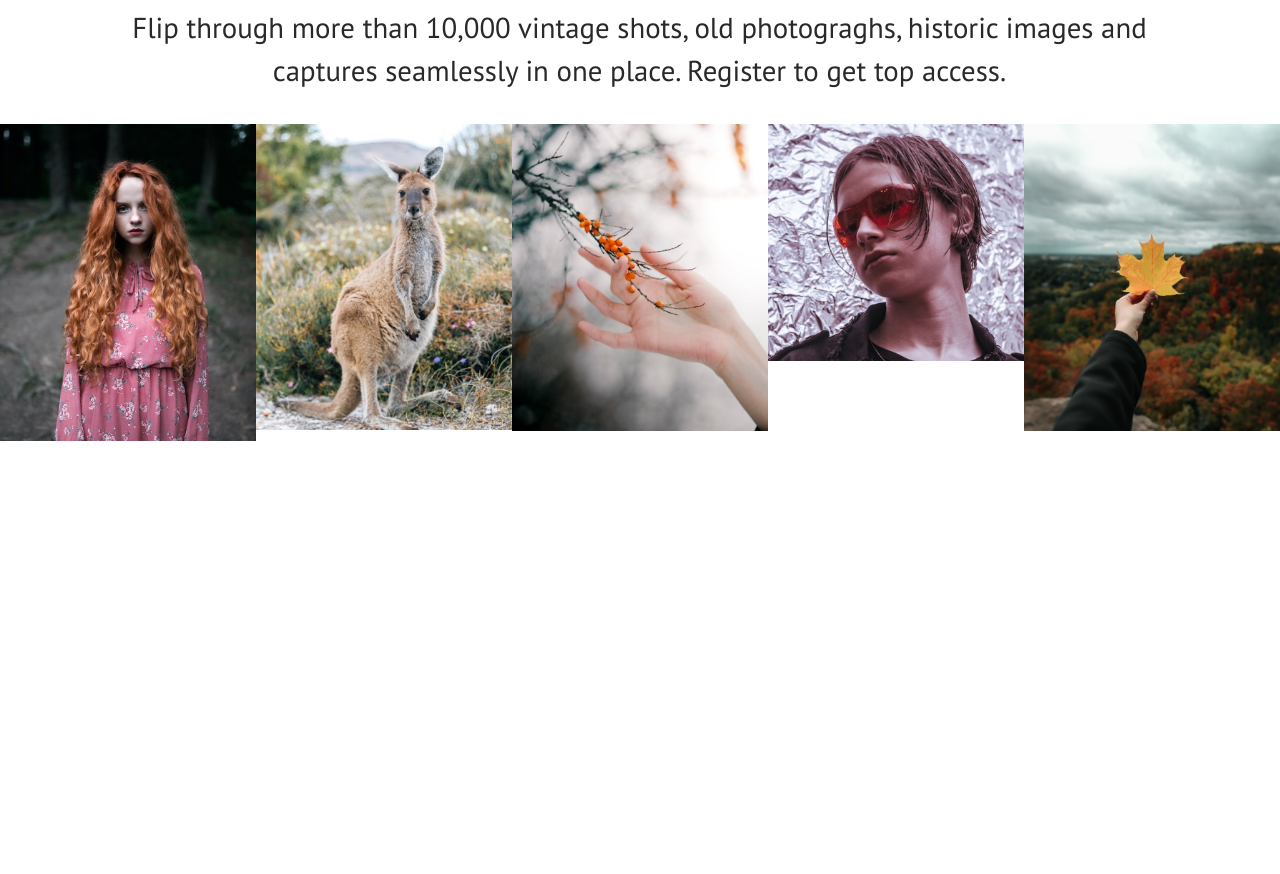
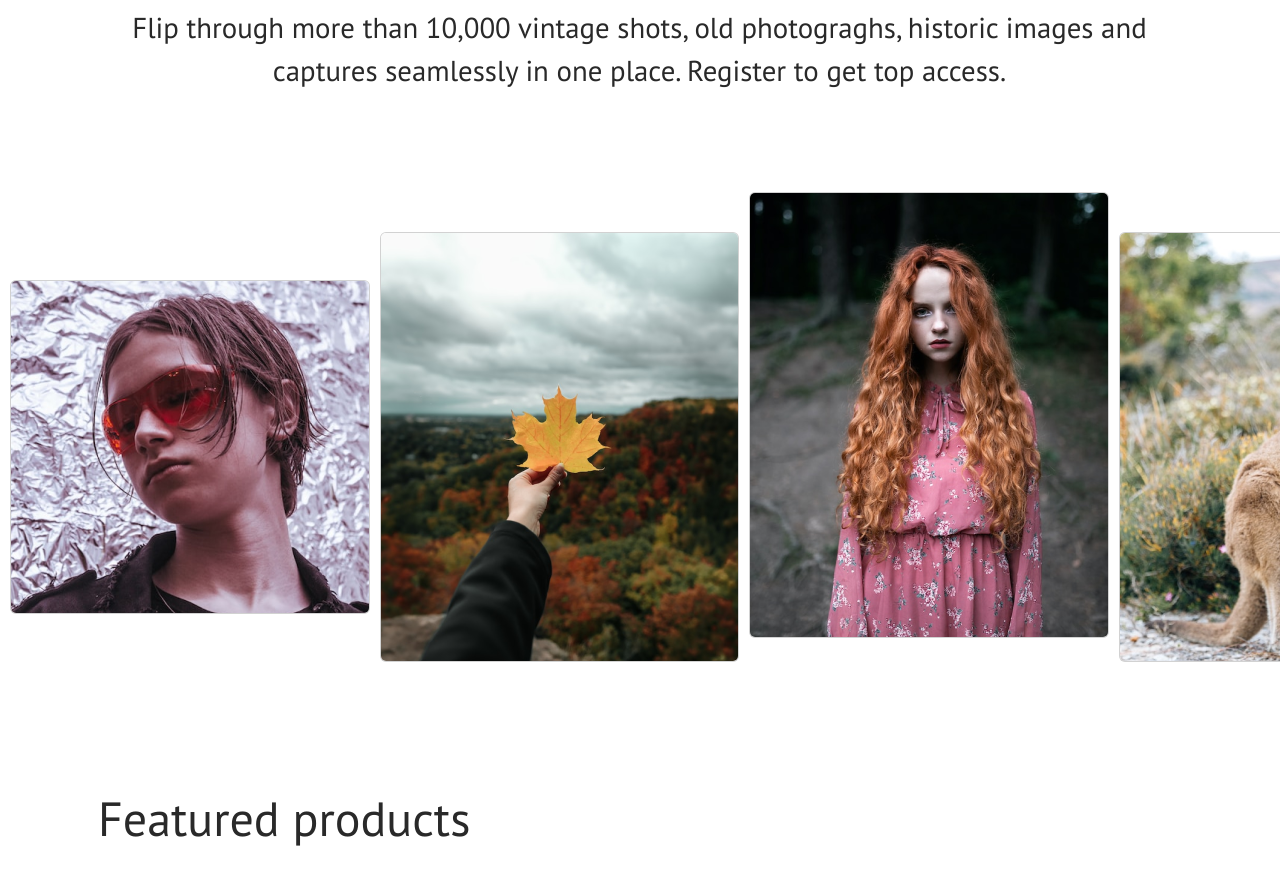
Before and after one commit to Barnyvic/artsy, a React (Vite) app: page / in a window 1280 px wide. Shown: the part 300-1174 px from the top of the page. Before the commit the page ends 800 px from the top, so only its background shows below. Built offline with nearby package versions, Linux system fonts and the light colour scheme; a web font is replaced by a local one.

Commit message:
finsihed working on the slider

```diff
--- a/package.json
+++ b/package.json
@@ -10,10 +10,12 @@
   },
   "dependencies": {
     "bootstrap": "^5.2.3",
+    "framer-motion": "^7.6.19",
     "react": "^18.2.0",
     "react-bootstrap": "^2.6.0",
     "react-dom": "^18.2.0",
     "react-icons": "^4.7.1",
+    "react-intersection-observer": "^9.4.1",
     "react-router-dom": "^6.4.4",
     "react-slick": "^0.29.0",
     "sass": "^1.56.1",
--- a/src/App.jsx
+++ b/src/App.jsx
@@ -2,20 +2,24 @@ import HomePage from "./pages/HomePage";
 import Marketplace from "./pages/Marketplace";
 import Auction from "./pages/Auction";
 import Drop from "./pages/Drop";
-import { Route, Routes } from "react-router-dom";
-
-import "slick-carousel/slick/slick.css";
-import "slick-carousel/slick/slick-theme.css";
+import { Route, Routes, useLocation } from "react-router-dom";
+import Navbar from "./components/navbar/Navbar";
+import { AnimatePresence } from "framer-motion";
 
 function App() {
+  const location = useLocation();
+
   return (
     <div className="App">
-      <Routes>
-        <Route path="/" element={<HomePage />} />
-        <Route path="/marketplace" element={<Marketplace />} />
-        <Route path="/auction" element={<Auction />} />
-        <Route path="/drop" element={<Drop />} />
-      </Routes>
+      <Navbar />
+      <AnimatePresence>
+        <Routes location={location} key={location.pathname}>
+          <Route path="/" element={<HomePage />} />
+          <Route path="/marketplace" element={<Marketplace />} />
+          <Route path="/auction" element={<Auction />} />
+          <Route path="/drop" element={<Drop />} />
+        </Routes>
+      </AnimatePresence>
     </div>
   );
 }
--- a/src/components/navbar/navbar.scss
+++ b/src/components/navbar/navbar.scss
@@ -120,7 +120,7 @@ nav {
       top: 0;
       left: 0;
       width: 100%;
-      height: 60vh;
+      height: 70vh;
       .sm_Contents {
         .smLogo {
           display: flex;
@@ -130,7 +130,7 @@ nav {
             content: "";
             display: block;
             position: fixed;
-            top: 550px;
+            top: 70%;
             left: 0;
             height: 100%;
             width: 100%;
--- a/src/components/navbar/sliderComponet.jsx
+++ b/src/components/navbar/sliderComponet.jsx
@@ -1,22 +1,66 @@
 import React from "react";
-import Slider from "react-slick";
 import sliderImg1 from "../../images/Rectangle 230.png";
 import sliderImg2 from "../../images/Rectangle 231.png";
 import sliderImg3 from "../../images/Rectangle 232.png";
 import sliderImg4 from "../../images/Rectangle 233.png";
 import sliderImg5 from "../../images/Rectangle 234.png";
+import sliderImg6 from "../../images/Rectangle 254.png";
+import { motion } from "framer-motion";
 
 function SliderComponet() {
   return (
-    <div>
-      <Slider {...settings}>
-        {SliderItems.map((sliders) => (
-          <div key={sliders.id} className="slider-Container d-flex gap-3">
-            <img src={sliders.img} alt="" className="img-fluid " />
-          </div>
-        ))}
-      </Slider>
-    </div>
+    <motion.div className="my-5">
+      <div className="slider-Container">
+        <motion.img
+          src={sliderImg1}
+          whileHover={{ scale: 1.2 }}
+          transition={{ duration: 2, type: "spring", stiffness: 60 }}
+          whileTap={{ scale: 2 }}
+          alt="a boy on glasses"
+          className="img-fluid card"
+        />
+        <motion.img
+          whileHover={{ scale: 1.2 }}
+          whileTap={{ scale: 2 }}
+          transition={{ duration: 2, type: "spring", stiffness: 60 }}
+          src={sliderImg2}
+          alt="a hand holding leaf"
+          className="img-fluid card"
+        />
+        <motion.img
+          whileHover={{ scale: 1.2 }}
+          whileTap={{ scale: 2 }}
+          transition={{ duration: 2, type: "spring", stiffness: 60 }}
+          src={sliderImg3}
+          alt="a girl starring"
+          className="img-fluid card card3"
+        />
+        <motion.img
+          whileHover={{ scale: 1.2 }}
+          whileTap={{ scale: 2 }}
+          transition={{ duration: 2, type: "spring", stiffness: 60 }}
+          src={sliderImg4}
+          alt="a kangarrow"
+          className="img-fluid card"
+        />
+        <motion.img
+          whileHover={{ scale: 1.2 }}
+          whileTap={{ scale: 2 }}
+          transition={{ duration: 2, type: "spring", stiffness: 60 }}
+          src={sliderImg5}
+          alt=" a handing holding fruit"
+          className="img-fluid card"
+        />
+        <motion.img
+          whileHover={{ scale: 1.2 }}
+          whileTap={{ scale: 2 }}
+          transition={{ duration: 2, type: "spring", stiffness: 60 }}
+          src={sliderImg6}
+          alt="two girls"
+          className="img-fluid card"
+        />
+      </div>
+    </motion.div>
   );
 }
 
--- a/src/index.scss
+++ b/src/index.scss
@@ -31,6 +31,30 @@ li {
   margin-top: 7rem;
 }
 
+::-webkit-scrollbar {
+  width: 0px;
+}
+
+.slider-Container {
+  display: flex;
+  overflow-x: scroll;
+  align-items: center;
+  width: 100%;
+  cursor: grab;
+  padding: 20px 0;
+  .card {
+    flex-shrink: 0;
+    margin-left: 10px;
+    background-size: cover;
+    background-repeat: no-repeat;
+    background-position: center center;
+  }
+  .card3 {
+    align-self: flex-start;
+    margin-bottom: 4rem;
+  }
+}
+
 @import "./components/navbar/navbar.scss";
 @import "/src/styles/Homepage.scss";
 @import "/src/styles/marketplace.scss";
--- a/src/pages/Auction.jsx
+++ b/src/pages/Auction.jsx
@@ -1,14 +1,17 @@
 import React from "react";
-import Navbar from "../components/navbar/Navbar";
+import { motion } from "framer-motion";
 
 function Auction() {
   return (
-    <div>
-      <Navbar />
+    <motion.div
+      initial={{ opacity: 0 }}
+      animate={{ opacity: 1 }}
+      exit={{ opacity: 0 }}
+    >
       <div className="container mainContainer">
         <h1>Auction</h1>
       </div>
-    </div>
+    </motion.div>
   );
 }
 
--- a/src/pages/Drop.jsx
+++ b/src/pages/Drop.jsx
@@ -1,14 +1,17 @@
 import React from "react";
-import Navbar from "../components/navbar/Navbar";
+import { motion } from "framer-motion";
 
 function Drop() {
   return (
-    <div>
-      <Navbar />
+    <motion.div
+      initial={{ opacity: 0 }}
+      animate={{ opacity: 1 }}
+      exit={{ opacity: 0 }}
+    >
       <div className="container mainContainer">
         <h1>Drops</h1>
       </div>
-    </div>
+    </motion.div>
   );
 }
 
--- a/src/pages/HomePage.jsx
+++ b/src/pages/HomePage.jsx
@@ -1,11 +1,15 @@
 import React from "react";
-import Navbar from "../components/navbar/Navbar";
 import SliderComponet from "../components/navbar/sliderComponet";
+import { motion } from "framer-motion";
 
 function HomePage() {
   return (
-    <div>
-      <Navbar />
+    <motion.div
+      initial={{ opacity: 0 }}
+      animate={{ opacity: 1 }}
+      exit={{ opacity: 0 }}
+    >
+      <motion.div>
         <div className="container mainContainer">
           <main className="Home-cotainer">
             <div className="Home-container-header">
@@ -14,17 +18,22 @@ function HomePage() {
               </h1>
               <p className="text-center header-p mt-4">
                 Flip through more than 10,000 vintage shots, old photograghs,
-              historic images and captures seamlessly in one place. Register to
-              get top access.
+                historic images and captures seamlessly in one place. Register
+                to get top access.
               </p>
             </div>
-          {/* <div className="sliderContainer p-2">
-            <SliderComponet />
-          </div> */}
           </main>
         </div>
         <SliderComponet />
+        <div className="container mainContainer">
+          <main className="Home-cotainer">
+            <div className="Home-container-body">
+              <h2>Featured products</h2>
             </div>
+          </main>
+        </div>
+      </motion.div>
+    </motion.div>
   );
 }
 
--- a/src/pages/Marketplace.jsx
+++ b/src/pages/Marketplace.jsx
@@ -1,14 +1,17 @@
 import React from "react";
-import Navbar from "../components/navbar/Navbar";
+import { motion } from "framer-motion";
 
 function Marketplace() {
   return (
-    <div>
-      <Navbar />
+    <motion.div
+      initial={{ opacity: 0 }}
+      animate={{ opacity: 1 }}
+      exit={{ opacity: 0 }}
+    >
       <div className="container mainContainer">
         <h1>MarketPlace</h1>
       </div>
-    </div>
+    </motion.div>
   );
 }
 
--- a/src/styles/Homepage.scss
+++ b/src/styles/Homepage.scss
@@ -36,4 +36,16 @@ main {
       }
     }
   }
+  .Home-container-body {
+    margin-top: -4rem;
+    h2 {
+      font-size: 2rem;
+      font-weight: 500;
+      line-height: 3rem;
+      @media (min-width: 768px) {
+        font-size: 3rem;
+        line-height: 4rem;
+      }
+    }
+  }
 }
```
Also changed, not shown: 1 other file (tests, documents, lock files or other folders). Lines whose indentation alone changed are shown as unchanged.
